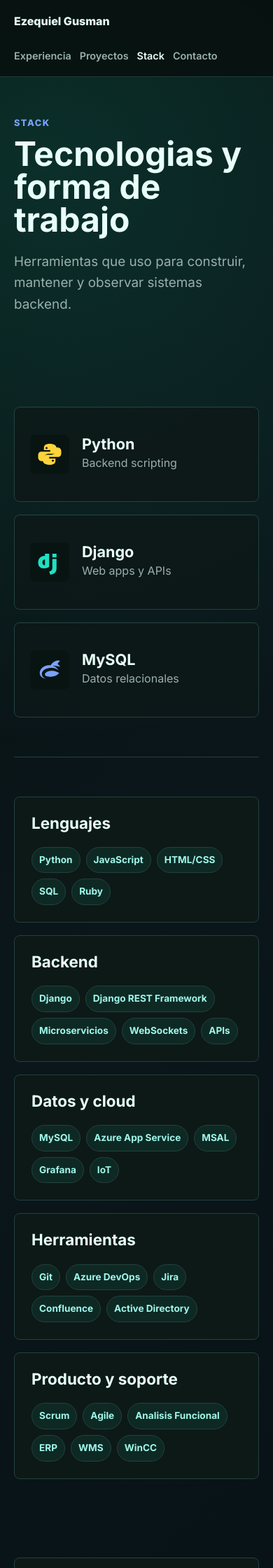
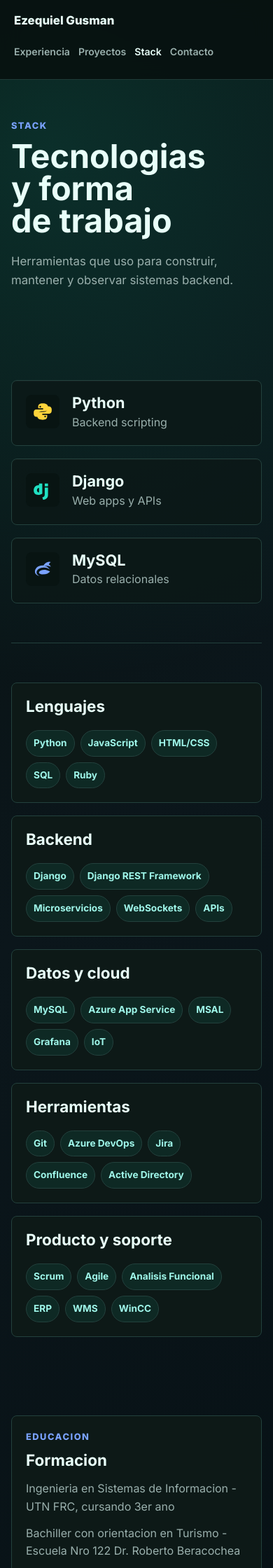
Before and after one commit to Ezequielgusman0912/portfolio, a Django app: page /stack/ in a window 390 px wide. Shown: the top 2240 px of the page at 70% size. Run offline with Django 5.2, Linux system fonts and the light colour scheme.

Commit message:
Polish mobile layout and animations

```diff
--- a/portfolio/static/portfolio/css/styles.css
+++ b/portfolio/static/portfolio/css/styles.css
@@ -10,6 +10,7 @@
   --warm: #7aa2ff;
   --violet: #a78bfa;
   --shadow: 0 24px 70px rgba(0, 0, 0, 0.34);
+  --soft-shadow: 0 16px 44px rgba(0, 0, 0, 0.22);
 }
 
 * {
@@ -28,6 +29,7 @@
   color: var(--ink);
   font-family: Inter, system-ui, -apple-system, BlinkMacSystemFont, "Segoe UI", sans-serif;
   line-height: 1.6;
+  overflow-x: hidden;
 }
 
 a {
@@ -78,10 +80,50 @@
   color: var(--ink);
 }
 
+nav a {
+  position: relative;
+  transition: color 180ms ease;
+}
+
+nav a::after {
+  position: absolute;
+  right: 0;
+  bottom: -8px;
+  left: 0;
+  height: 2px;
+  background: var(--accent);
+  content: "";
+  opacity: 0;
+  transform: scaleX(0.5);
+  transition: opacity 180ms ease, transform 180ms ease;
+}
+
+nav a:hover::after,
+nav a.active::after {
+  opacity: 1;
+  transform: scaleX(1);
+}
+
 .section {
   width: min(1120px, calc(100% - 40px));
   margin: 0 auto;
   padding: 84px 0;
+}
+
+.section,
+.hero-panel,
+.tech-card,
+.timeline-item,
+.project-card,
+.skill-grid article,
+.compact-grid article,
+.contact-actions a,
+.button {
+  animation: rise-in 620ms ease both;
+}
+
+.hero-panel {
+  animation-delay: 120ms;
 }
 
 .hero {
@@ -114,6 +156,7 @@
   font-size: clamp(3rem, 8vw, 6.7rem);
   line-height: 0.95;
   letter-spacing: 0;
+  text-wrap: balance;
 }
 
 .page-heading {
@@ -154,6 +197,7 @@
   max-width: 720px;
   color: var(--muted);
   font-size: 1.18rem;
+  text-wrap: pretty;
 }
 
 .hero-actions,
@@ -242,6 +295,25 @@
   border-radius: 8px;
   background: rgba(13, 25, 23, 0.84);
   box-shadow: 0 1px 0 rgba(255, 255, 255, 0.03) inset;
+  transition: border-color 180ms ease, box-shadow 180ms ease, transform 180ms ease;
+}
+
+.tech-card:nth-child(2),
+.project-card:nth-child(2),
+.skill-grid article:nth-child(2) {
+  animation-delay: 90ms;
+}
+
+.tech-card:nth-child(3),
+.project-card:nth-child(3),
+.skill-grid article:nth-child(3) {
+  animation-delay: 160ms;
+}
+
+.tech-card:hover {
+  border-color: rgba(32, 224, 194, 0.54);
+  box-shadow: var(--soft-shadow);
+  transform: translateY(-4px);
 }
 
 .tech-card h2 {
@@ -389,10 +471,42 @@
   min-height: calc(100vh - 72px);
 }
 
+@keyframes rise-in {
+  from {
+    opacity: 0;
+    transform: translateY(18px);
+  }
+
+  to {
+    opacity: 1;
+    transform: translateY(0);
+  }
+}
+
 @media (max-width: 860px) {
   .site-header {
     align-items: flex-start;
     flex-direction: column;
+    gap: 14px;
+    padding: 16px 20px;
+  }
+
+  nav {
+    width: 100%;
+    flex-wrap: nowrap;
+    gap: 10px;
+    overflow-x: auto;
+    padding-bottom: 6px;
+    scrollbar-width: none;
+  }
+
+  nav::-webkit-scrollbar {
+    display: none;
+  }
+
+  nav a {
+    flex: 0 0 auto;
+    padding: 6px 0;
   }
 
   .hero,
@@ -407,22 +521,73 @@
 
   .hero {
     min-height: auto;
-    padding-top: 60px;
+    padding-top: 44px;
+    gap: 30px;
   }
 
   .section {
+    width: min(100% - 32px, 680px);
     padding: 56px 0;
+  }
+
+  .page-heading h1,
+  .page-contact h1 {
+    font-size: clamp(2.6rem, 12vw, 4.5rem);
+  }
+
+  .lead {
+    font-size: 1.05rem;
+  }
+
+  .tech-card,
+  .timeline-item,
+  .project-card,
+  .skill-grid article,
+  .compact-grid article,
+  .hero-panel {
+    padding: 20px;
   }
 }
 
 @media (max-width: 520px) {
+  .site-header {
+    position: sticky;
+  }
+
+  .brand {
+    font-size: 1.05rem;
+  }
+
   nav {
     gap: 12px;
-    font-size: 0.9rem;
+    font-size: 0.88rem;
   }
 
   h1 {
-    font-size: 3rem;
+    font-size: clamp(2.7rem, 15vw, 3.8rem);
+    line-height: 0.98;
+  }
+
+  h2 {
+    font-size: clamp(1.75rem, 9vw, 2.35rem);
+  }
+
+  .hero {
+    padding-top: 36px;
+  }
+
+  .hero-panel span {
+    font-size: 0.96rem;
+  }
+
+  .tech-card {
+    min-height: auto;
+    align-items: flex-start;
+  }
+
+  .tech-icon {
+    width: 48px;
+    height: 48px;
   }
 
   .hero-actions,
```
Also changed, not shown: other parts of portfolio/static/portfolio/css/styles.css (+34 -0 lines).
